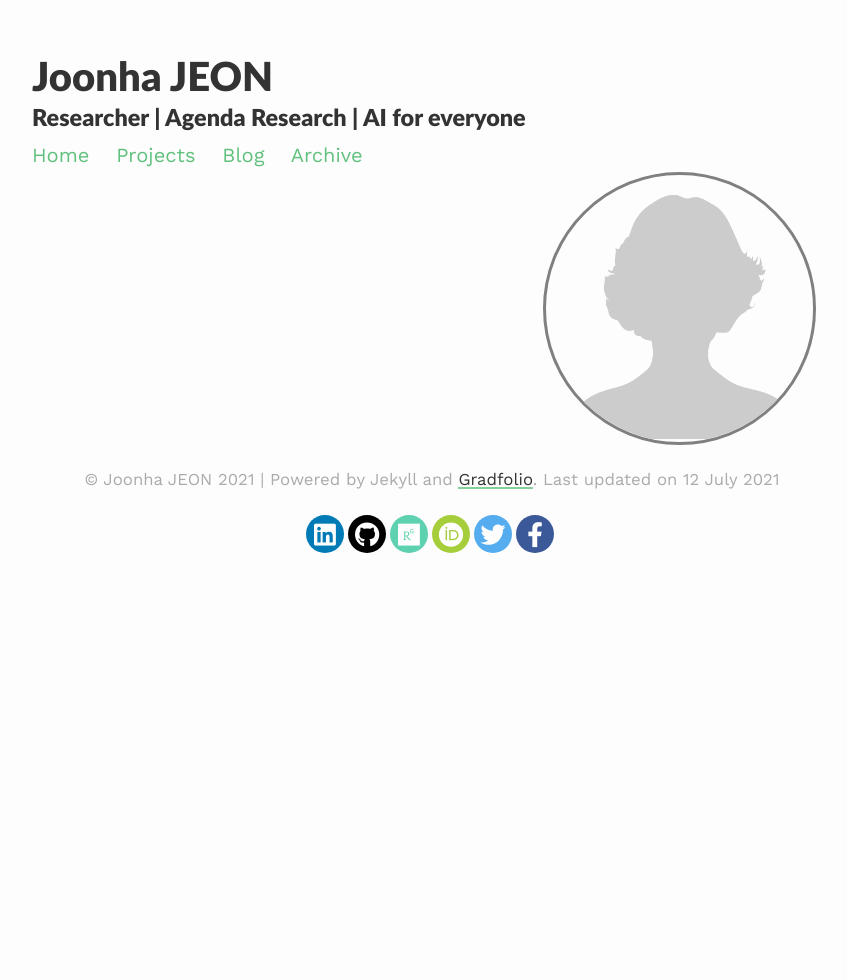
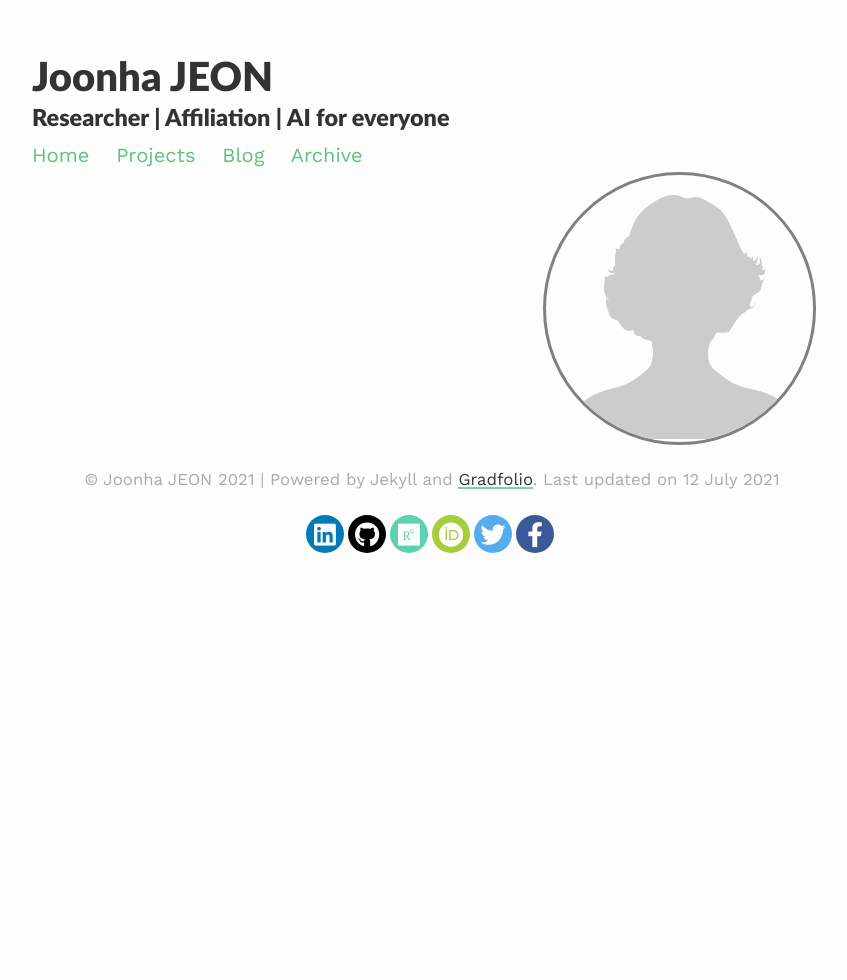
Before and after one commit to realjoonha/realjoonha.github.io, a Jekyll site: the page built from index.md, in a window 1280 px wide. Shown: the whole page, without its empty margins (208-1055 px from the left). Built offline with Jekyll 4.4.1, drawn with Linux system fonts in a browser that asks for light colours; nearby versions of some CDN libraries.

Commit message:
Edited _config.yml

```diff
--- a/_config.yml
+++ b/_config.yml
@@ -1,9 +1,9 @@
 ### your site title here
 
 title: Joonha JEON
-description: Researcher | Agenda Research | AI for everyone
+description: Researcher | Affiliation | AI for everyone
 
-baseurl: /blog #name of GitHub repository
+baseurl: #name of GitHub repository
 url: "" #custom url to be used instead of GitHub repository
 email: #
 
```
